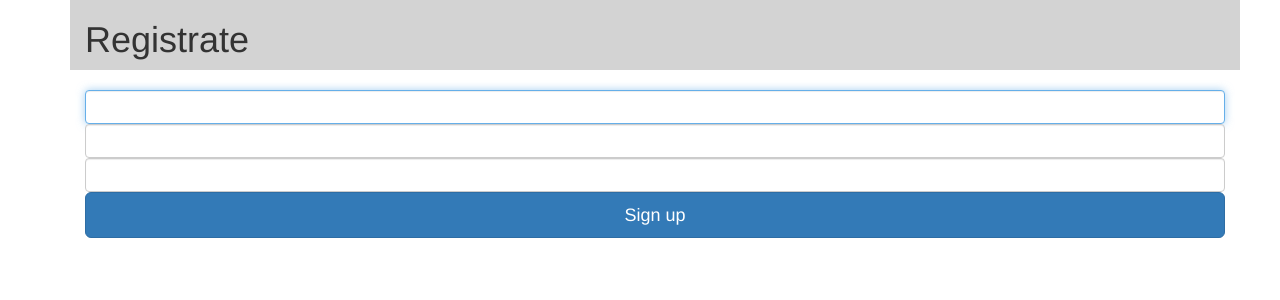
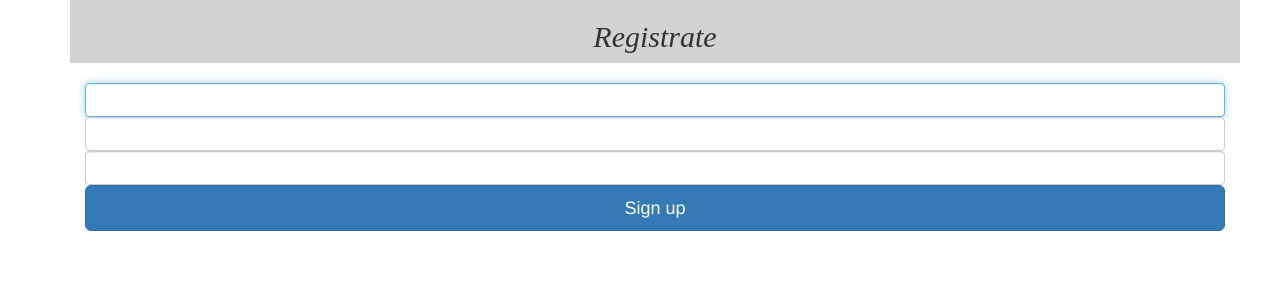
Before and after one commit to hridog00/Proyecto, a Django app: page /proyecto/signup in a window 1280 px wide. Shown: the top 300 px of the page. Run offline with Django 3.2, Linux system fonts and the light colour scheme; parts of the project's set-up code (start-up, migrations or seed data) failed here and were passed over; some libraries are stand-ins or nearby versions.

Commit message:
modificado sigup.html

```diff
--- a/chat/proyecto/templates/proyecto/signup.html
+++ b/chat/proyecto/templates/proyecto/signup.html
@@ -1,7 +1,8 @@
 {% extends 'proyecto/base.html' %}
 
 {% block title %}
-Registrate
+    <h2 align="center" style="font-style: italic; font-family: Times New Roman, Times, serif; ">Registrate</h2>
+
 {% endblock %}
 {% block content %}
 
```
